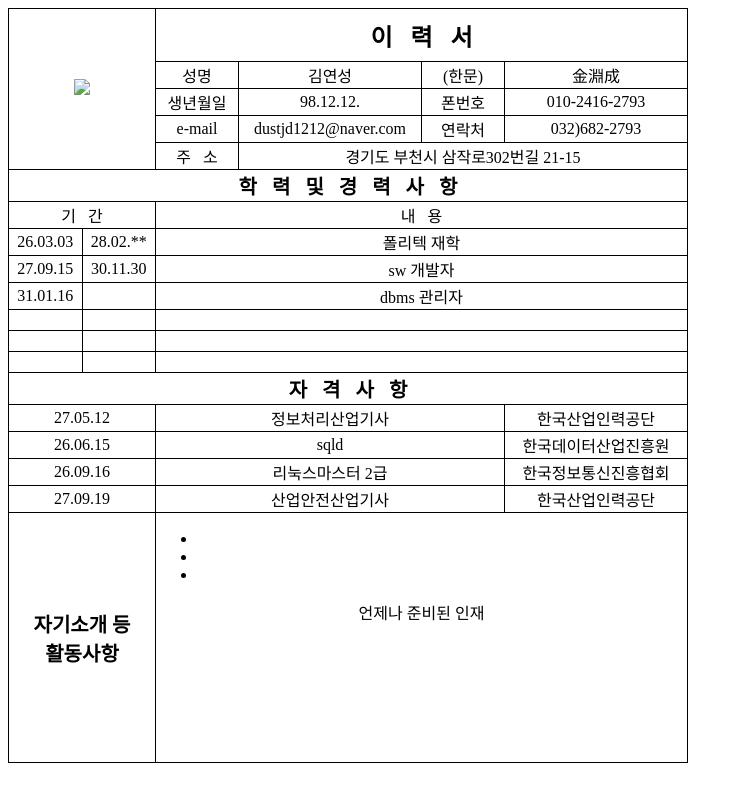
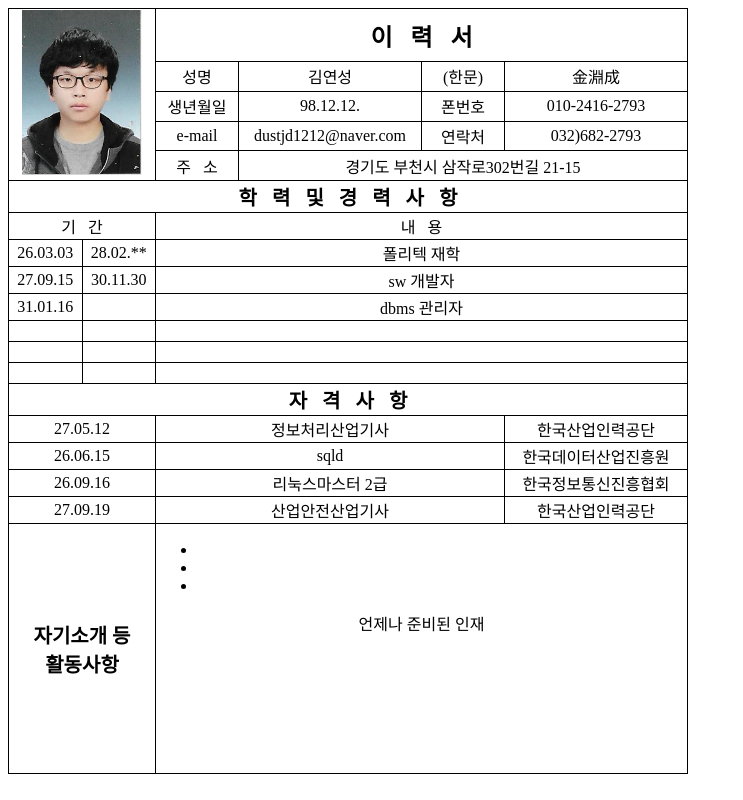
Before and after one commit to kim-ys-1/work, a plain HTML site: page index.html in a window 1280 px wide. Shown: the whole page, without its empty margins (0-743 px from the left). Drawn offline with Linux system fonts and the light colour scheme.

Commit message:
Update index.html

```diff
--- a/index.html
+++ b/index.html
@@ -39,7 +39,7 @@
 <body>
 	<table>
 		<tr>
-			<td rowspan="5" colspan="2"><img src='img/me.jpg' width="120px"></td>
+			<td rowspan="5" colspan="2"><img src='me.jpg' width="120px"></td>
 			<td id='s1'colspan="4">이&nbsp;&nbsp;&nbsp;력&nbsp;&nbsp;&nbsp;서</td>
 		</tr>
 		<tr>
```
